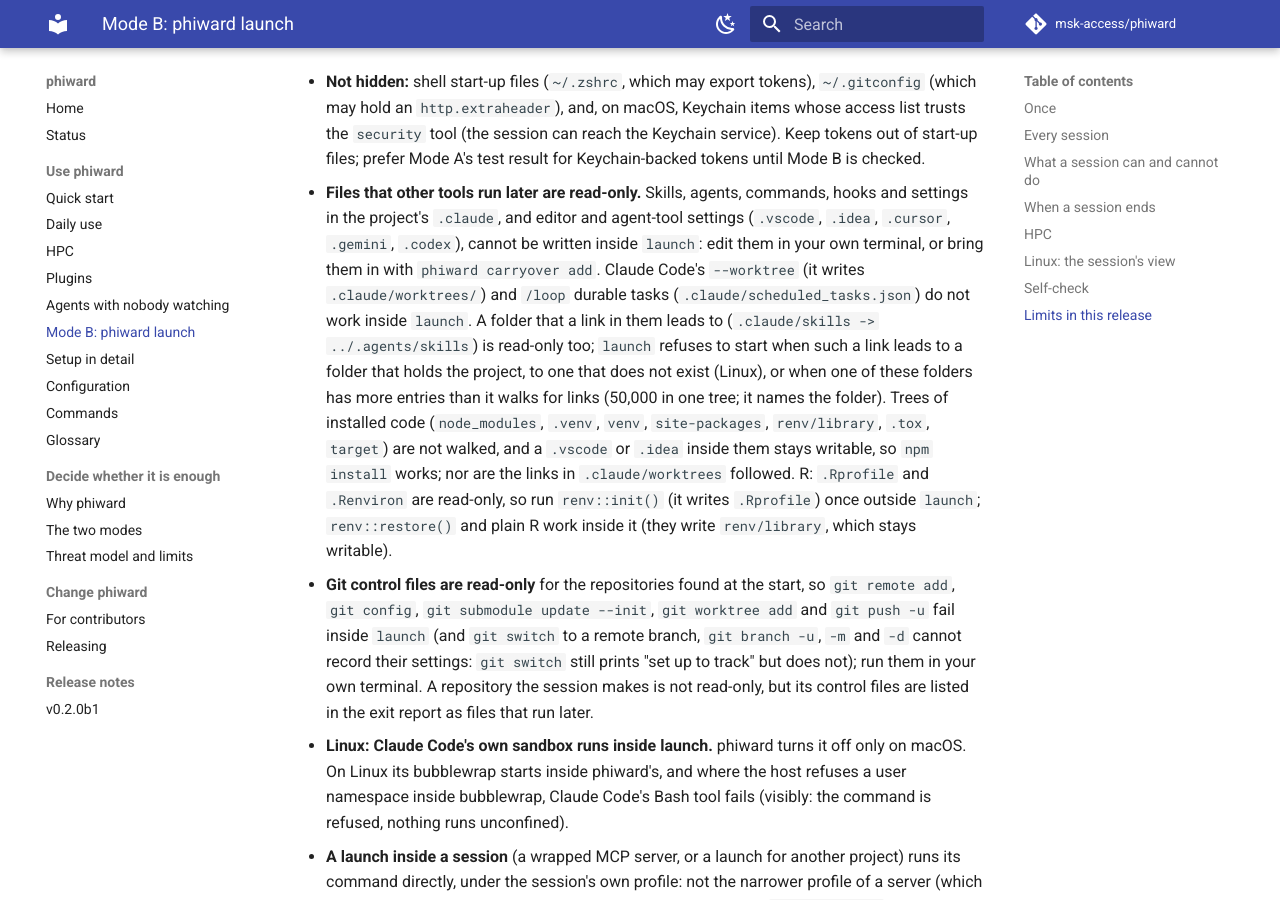
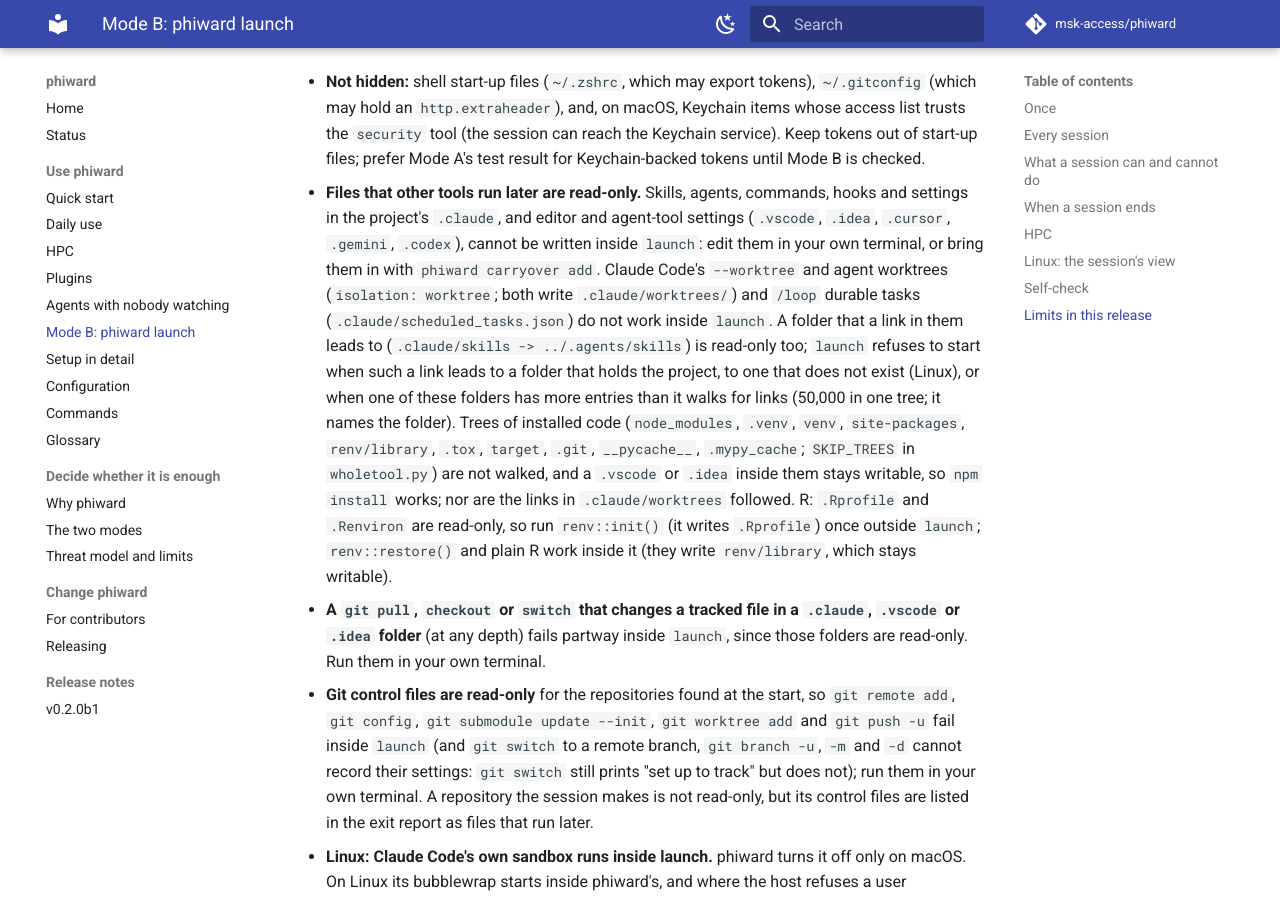
Before and after one commit to msk-access/phiward, an MkDocs documentation site: the page built from docs/launch.md, in a window 1280 px wide and 900 px high, scrolled down 5232 px. Built offline with MkDocs 1.6.1 and Material for MkDocs 9.7.7, drawn with Linux system fonts in a browser that asks for light colours; comment, search, counter and statistics services are not loaded; the version menu is left out.

Commit message:
docs: git checkouts into read-only folders, agent worktrees, the whole skip list
Under launch, a git pull, checkout or switch that changes a tracked file
in a .claude, .vscode or .idea folder fails partway: run it in your own
terminal. Agent worktrees (isolation: worktree) need .claude/worktrees
too. Every entry of SKIP_TREES is listed, and the constant is named.

```diff
--- a/docs/launch.md
+++ b/docs/launch.md
@@ -169,17 +169,20 @@ when in doubt, reinstall: the step names the command for the tool that installed
 - **Files that other tools run later are read-only.** Skills, agents, commands, hooks and
   settings in the project's `.claude`, and editor and agent-tool settings (`.vscode`, `.idea`,
   `.cursor`, `.gemini`, `.codex`), cannot be written inside `launch`: edit them in your own
-  terminal, or bring them in with `phiward carryover add`. Claude Code's `--worktree` (it writes
-  `.claude/worktrees/`) and `/loop` durable tasks (`.claude/scheduled_tasks.json`) do not work
+  terminal, or bring them in with `phiward carryover add`. Claude Code's `--worktree` and agent worktrees
+  (`isolation: worktree`; both write `.claude/worktrees/`) and `/loop` durable tasks (`.claude/scheduled_tasks.json`) do not work
   inside `launch`. A folder that a link in them leads to (`.claude/skills -> ../.agents/skills`)
   is read-only too; `launch` refuses to start when such a link leads to a folder that holds the
   project, to one that does not exist (Linux), or when one of these folders has more entries than
   it walks for links (50,000 in one tree; it names the folder). Trees of installed code
-  (`node_modules`, `.venv`, `venv`, `site-packages`, `renv/library`, `.tox`, `target`) are not
+  (`node_modules`, `.venv`, `venv`, `site-packages`, `renv/library`, `.tox`, `target`, `.git`, `__pycache__`, `.mypy_cache`; `SKIP_TREES` in `wholetool.py`) are not
   walked, and a `.vscode` or `.idea` inside them stays writable, so `npm install` works; nor are
   the links in `.claude/worktrees` followed. R: `.Rprofile` and `.Renviron` are read-only, so run `renv::init()` (it writes
   `.Rprofile`) once outside `launch`; `renv::restore()` and plain R work inside it (they write
   `renv/library`, which stays writable).
+- **A `git pull`, `checkout` or `switch` that changes a tracked file in a `.claude`, `.vscode` or
+  `.idea` folder** (at any depth) fails partway inside `launch`, since those folders are
+  read-only. Run them in your own terminal.
 - **Git control files are read-only** for the repositories found at the start, so `git remote
   add`, `git config`, `git submodule update --init`, `git worktree add` and `git push -u` fail
   inside `launch` (and `git switch` to a remote branch, `git branch -u`, `-m` and `-d` cannot
```
Also changed, not shown: CHANGELOG.md (+4 -3 lines), docs/threat-model.md (+1 -1 lines).
